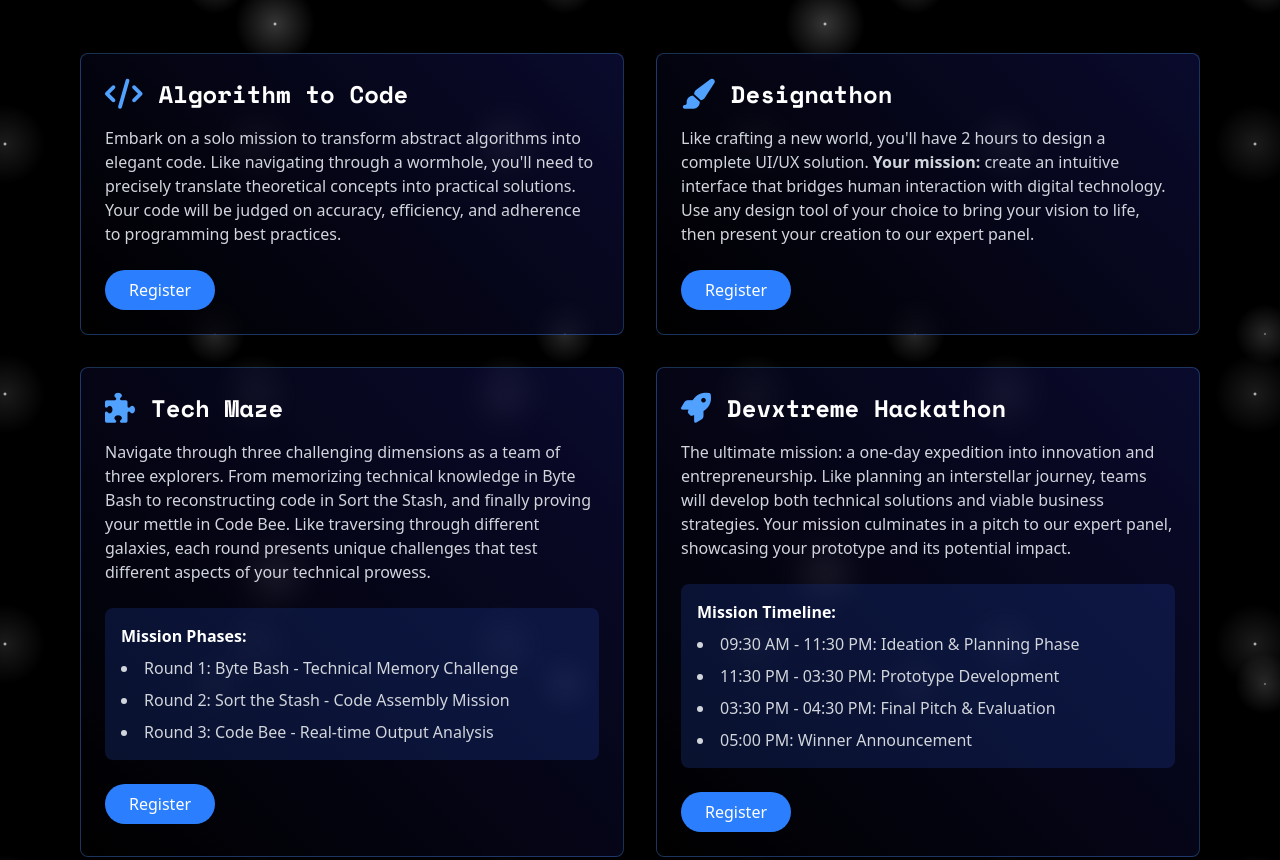
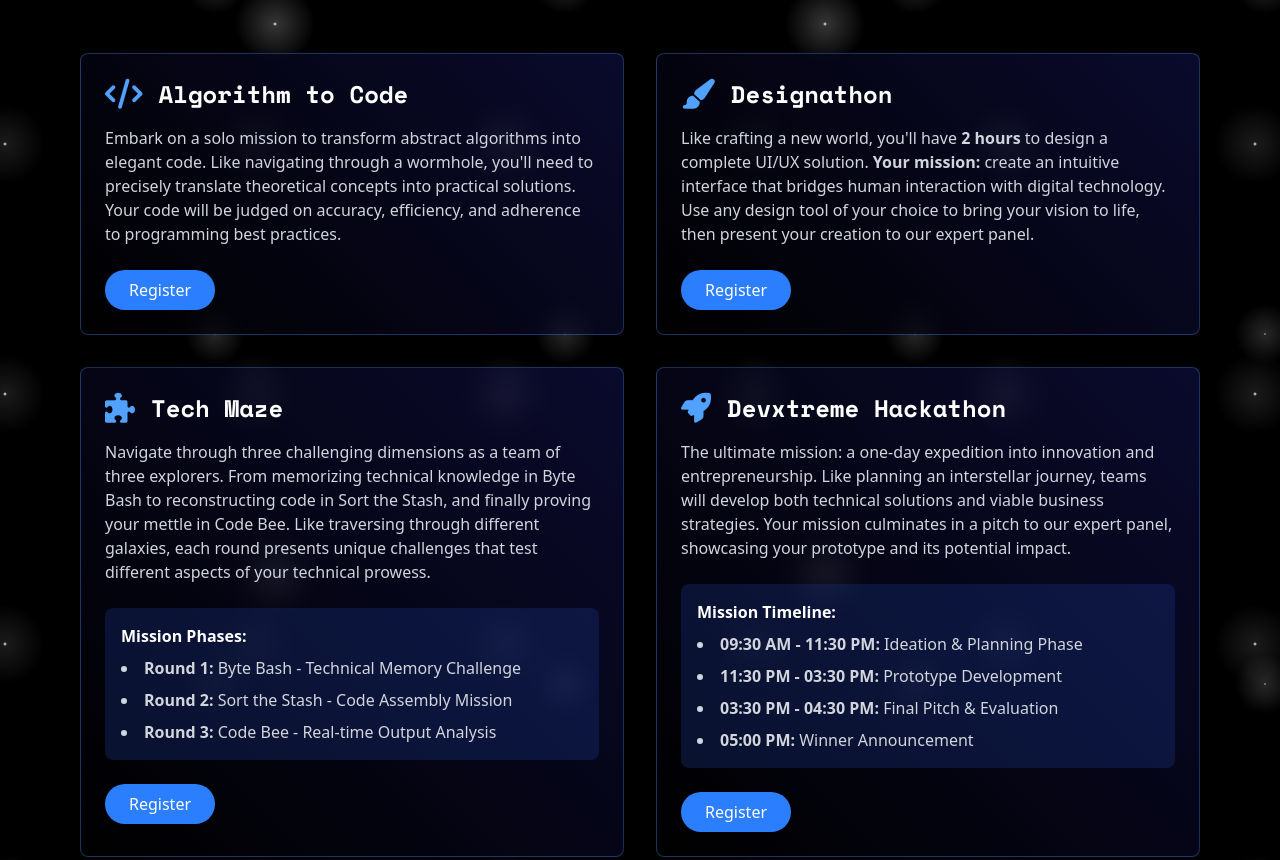
Before and after one commit to Code-name-HeaLer/CodeKriti-3.0, a website: page competitions.html in a window 1280 px wide. Shown: the part 251-1111 px from the top of the page. Drawn offline with nearby package versions, Linux system fonts and the light colour scheme.

Commit message:
Bold text added

```diff
--- a/competitions.html
+++ b/competitions.html
@@ -158,7 +158,7 @@
               <h2 class="space-font text-2xl font-bold">Designathon</h2>
             </div>
             <p class="text-gray-300 mb-6">
-              Like crafting a new world, you'll have 2 hours to design a
+              Like crafting a new world, you'll have <b>2 hours</b> to design a
               complete UI/UX solution. <b>Your mission:</b> create an intuitive
               interface that bridges human interaction with digital technology.
               Use any design tool of your choice to bring your vision to life,
@@ -194,9 +194,13 @@
               <div class="bg-blue-900/30 p-4 rounded-lg">
                 <h3 class="font-bold mb-2">Mission Phases:</h3>
                 <ul class="list-disc list-inside space-y-2 text-gray-300">
-                  <li>Round 1: Byte Bash - Technical Memory Challenge</li>
-                  <li>Round 2: Sort the Stash - Code Assembly Mission</li>
-                  <li>Round 3: Code Bee - Real-time Output Analysis</li>
+                  <li>
+                    <b>Round 1:</b> Byte Bash - Technical Memory Challenge
+                  </li>
+                  <li>
+                    <b>Round 2:</b> Sort the Stash - Code Assembly Mission
+                  </li>
+                  <li><b>Round 3:</b> Code Bee - Real-time Output Analysis</li>
                 </ul>
               </div>
             </div>
@@ -229,10 +233,10 @@
               <div class="bg-blue-900/30 p-4 rounded-lg">
                 <h3 class="font-bold mb-2">Mission Timeline:</h3>
                 <ul class="list-disc list-inside space-y-2 text-gray-300">
-                  <li>09:30 AM - 11:30 PM: Ideation & Planning Phase</li>
-                  <li>11:30 PM - 03:30 PM: Prototype Development</li>
-                  <li>03:30 PM - 04:30 PM: Final Pitch & Evaluation</li>
-                  <li>05:00 PM: Winner Announcement</li>
+                  <li><b>09:30 AM - 11:30 PM:</b> Ideation & Planning Phase</li>
+                  <li><b>11:30 PM - 03:30 PM:</b> Prototype Development</li>
+                  <li><b>03:30 PM - 04:30 PM:</b> Final Pitch & Evaluation</li>
+                  <li><b>05:00 PM:</b> Winner Announcement</li>
                 </ul>
               </div>
             </div>
```
